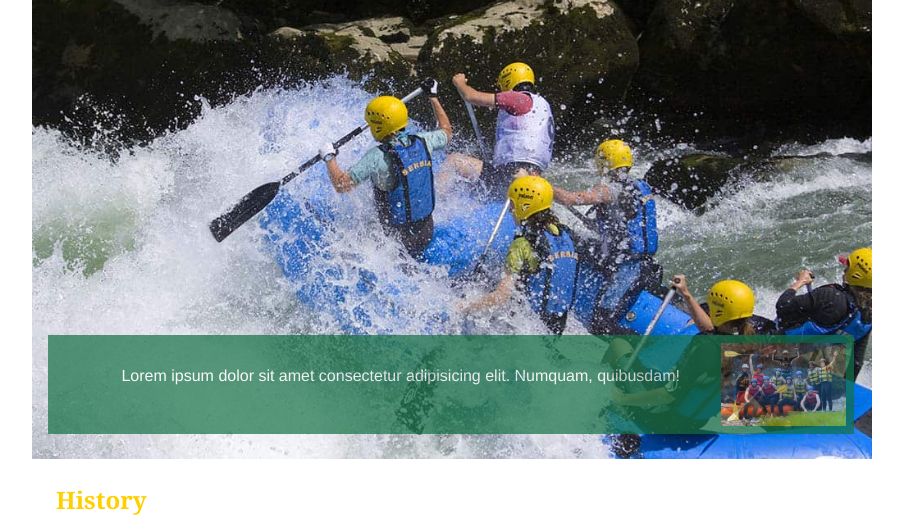
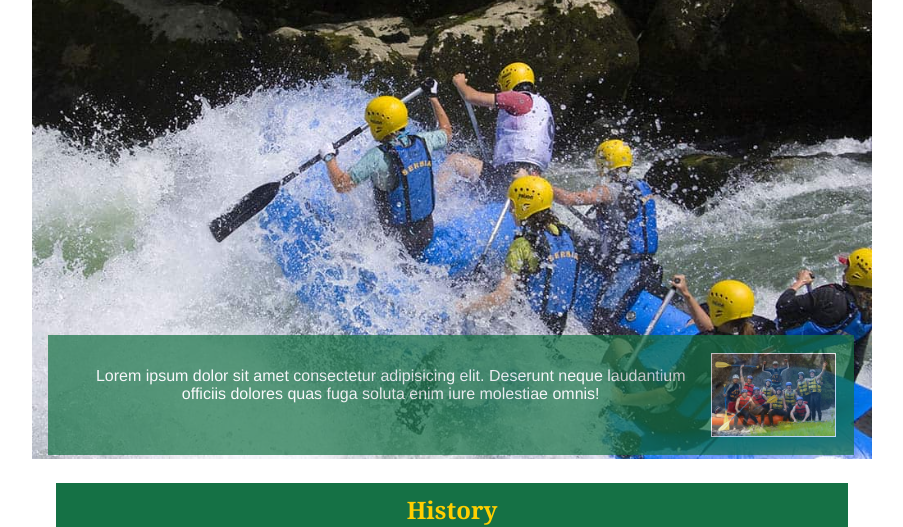
Before and after one commit to lmuncey/wdd130, a plain HTML site: page wwr/about.html in a window 1280 px wide. Shown: the part 425-952 px from the top of the page, without its empty margins (188-1091 px from the left). Drawn offline with Linux system fonts and the light colour scheme.

Commit message:
edits round 4

```diff
--- a/wwr/about.html
+++ b/wwr/about.html
@@ -7,8 +7,6 @@
   <meta name="description" content="Information and History about our Rafting Company">
   <meta name="author" content="Logan Muncey">
   <link rel="stylesheet" href="styles/rafting.css">
-  <link rel="preconnect" href="https://fonts.googleapis.com">
-  <link rel="preconnect" href="https://fonts.gstatic.com" crossorigin>
   <title>About Us - Splash White Water Rafting</title>
 </head>
 
@@ -31,7 +29,8 @@
       <h1>About Splash White Water Rafting</h1>
       <article>
         <img src="images/happy-rafters.jpg" alt="Rafters happy after a successful river run">
-        <p>Lorem ipsum dolor sit amet consectetur adipisicing elit. Numquam, quibusdam!</p>
+        <p>Lorem ipsum dolor sit amet consectetur adipisicing elit. Deserunt neque laudantium officiis dolores quas fuga
+          soluta enim iure molestiae omnis!</p>
       </article>
     </div>
     <section>
--- a/wwr/styles/rafting.css
+++ b/wwr/styles/rafting.css
@@ -3,7 +3,6 @@
   --secondary-color: #44e5e7;
   --accent1-color: #157145;
   --accent2-color: #1b4965;
-
   --heading-font: Georgia;
   --body-font: Helvetica;
 }
@@ -68,6 +67,12 @@ h1 {
   color: #fff;
 }
 
+h2 {
+  background-color: var(--accent1-color);
+  padding: 10px;
+  text-align: center;
+}
+
 article {
   position: absolute;
   top: 420px;
@@ -81,4 +86,6 @@ article {
 .hero article img {
   float: right;
   width: 125px;
+  margin: 10px;
+  border: 1px solid #fff;
 }
```
